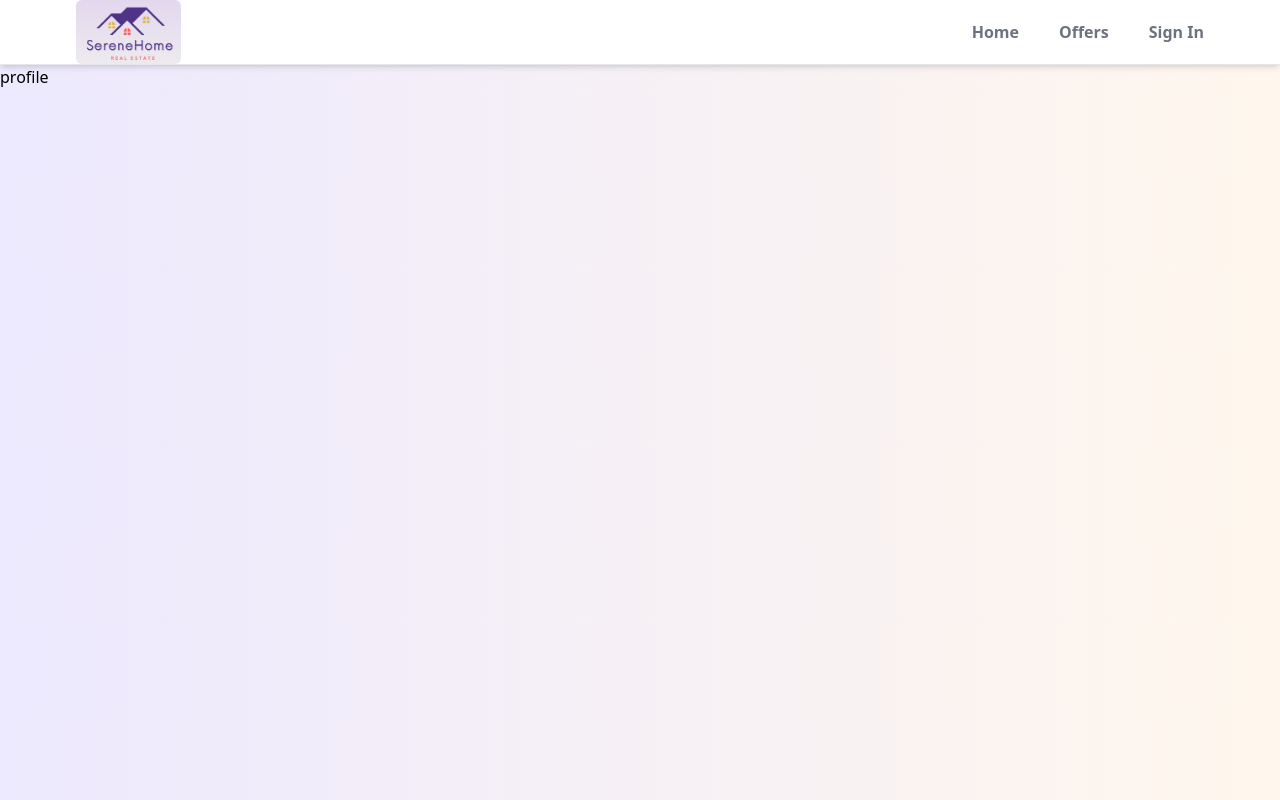
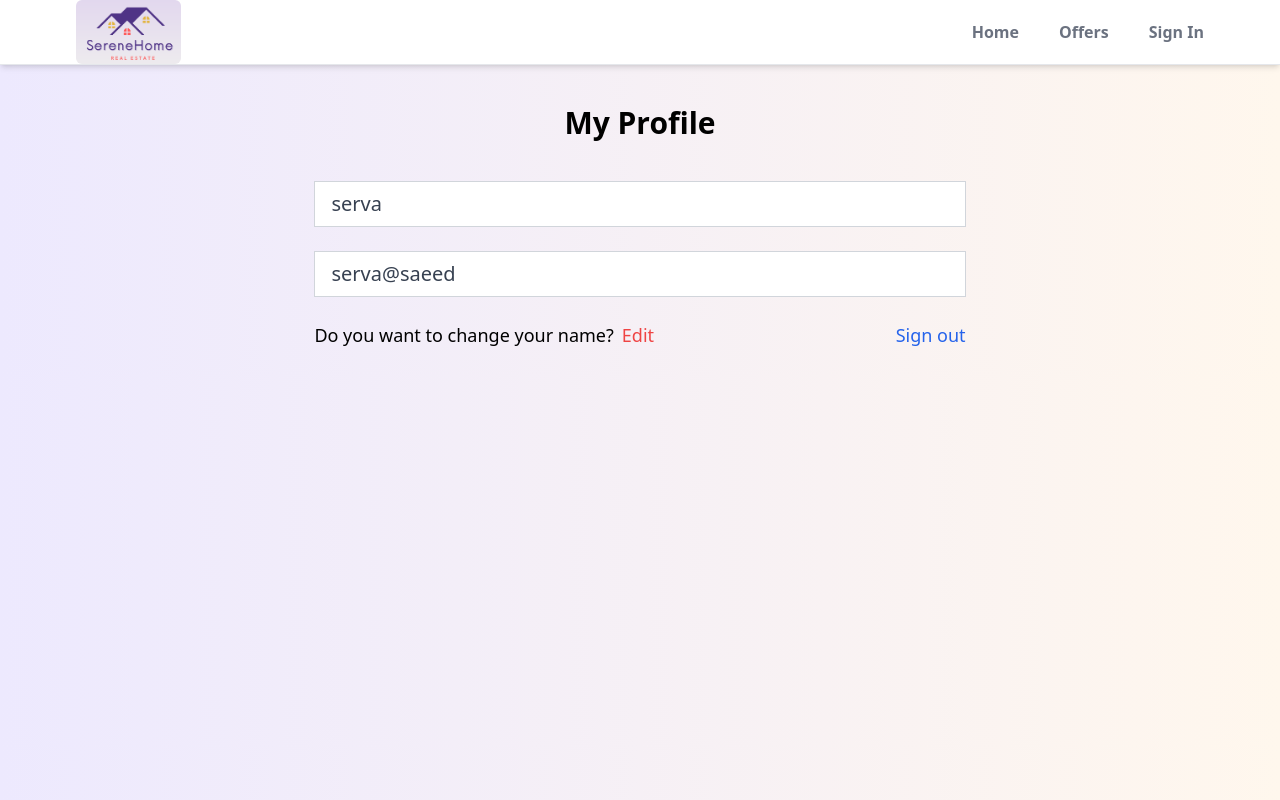
Before and after one commit to AvresCode/realtor, a React (Create React App) app: page /myprofile in a window 1280 px wide. Built offline with nearby package versions, Linux system fonts and the light colour scheme.

Commit message:
add ui section of the profile page

```diff
--- a/src/components/Header.jsx
+++ b/src/components/Header.jsx
@@ -3,7 +3,7 @@ import { useLocation, useNavigate } from 'react-router';
 export default function Header() {
   const location = useLocation();
   const navigate = useNavigate();
-  console.log(navigate);
+  // console.log(navigate);
 
   function pathMatchRoute(route) {
     if (location.pathname === route) {
--- a/src/pages/Profile.jsx
+++ b/src/pages/Profile.jsx
@@ -1,3 +1,47 @@
+import { useState } from 'react';
+
 export default function Profile() {
-  return <div>profile</div>;
+  const [formData, setFormData] = useState({
+    name: 'serva',
+    email: 'serva@saeed',
+  });
+
+  const { name, email } = formData;
+  return (
+    <>
+      <section className="max-w-6xl flex flex-col justify-center items-center mx-auto">
+        <h1 className="text-3xl text-center mt-10 font-bold">My Profile</h1>
+        <div className="w-full md:w-[60%] px-5 mt-10">
+          <form>
+            <input
+              type="text"
+              id="name"
+              value={name}
+              disabled
+              className="mb-6 w-full px-4 py-2 text-xl text-gray-700 bg-white border border-gray-300 transition ease-in-out "
+            />
+            <input
+              type="email"
+              id="email"
+              value={email}
+              disabled
+              className="mb-6 w-full px-4 py-2 text-xl text-gray-700 bg-white border border-gray-300 transition ease-in-out "
+            />
+            <div className="flex justify-between text-sm md:text-lg mb-6">
+              <p>
+                Do you want to change your name?
+                <span className="text-red-500 hover:text-red-700 transition ease-in-out duration-200 cursor-pointer ml-2">
+                  Edit
+                </span>
+              </p>
+              <p className="text-blue-600 hover:text-blue-800 transition ease-in-out duration-200 cursor-pointer">
+                {' '}
+                Sign out
+              </p>
+            </div>
+          </form>
+        </div>
+      </section>
+    </>
+  );
 }
```
